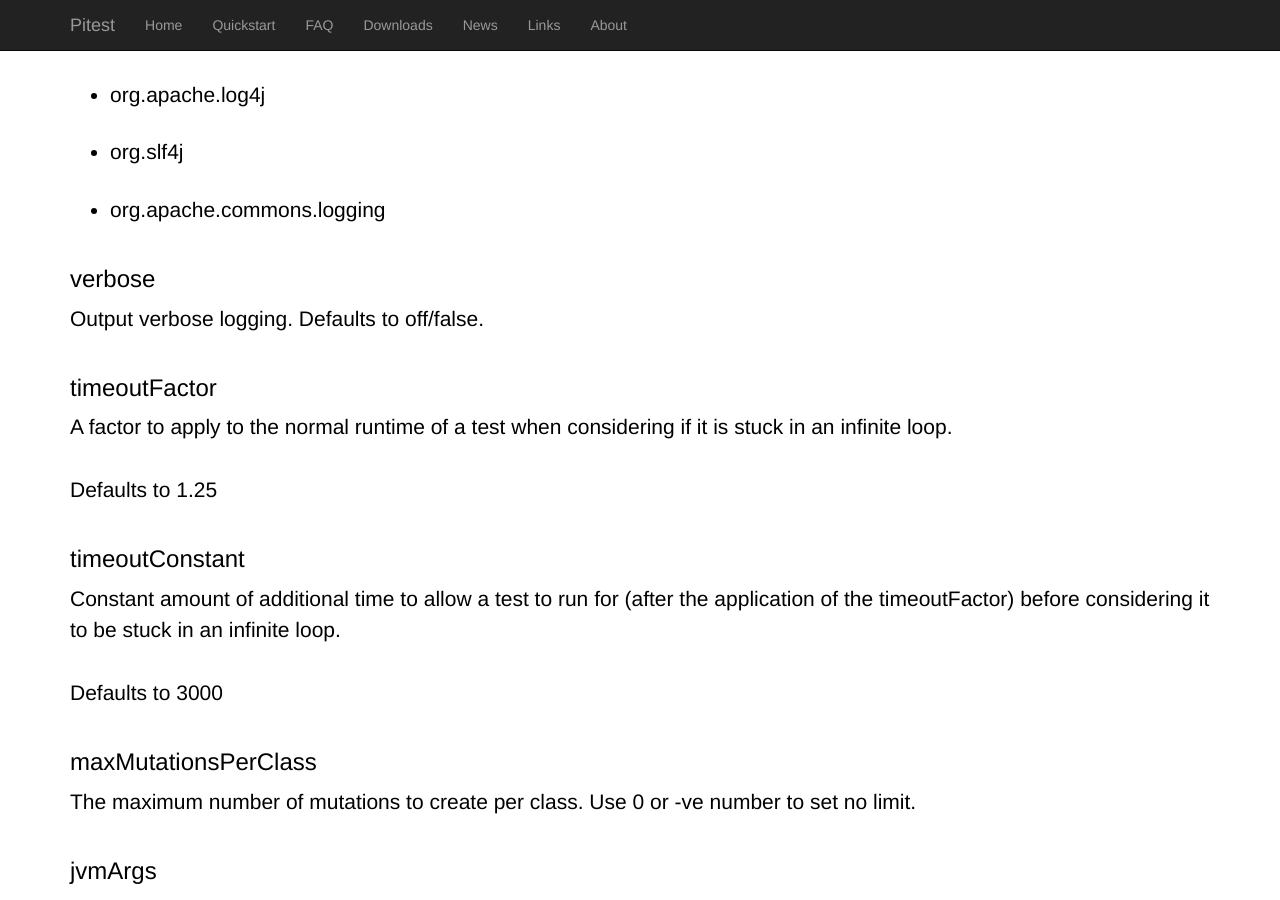
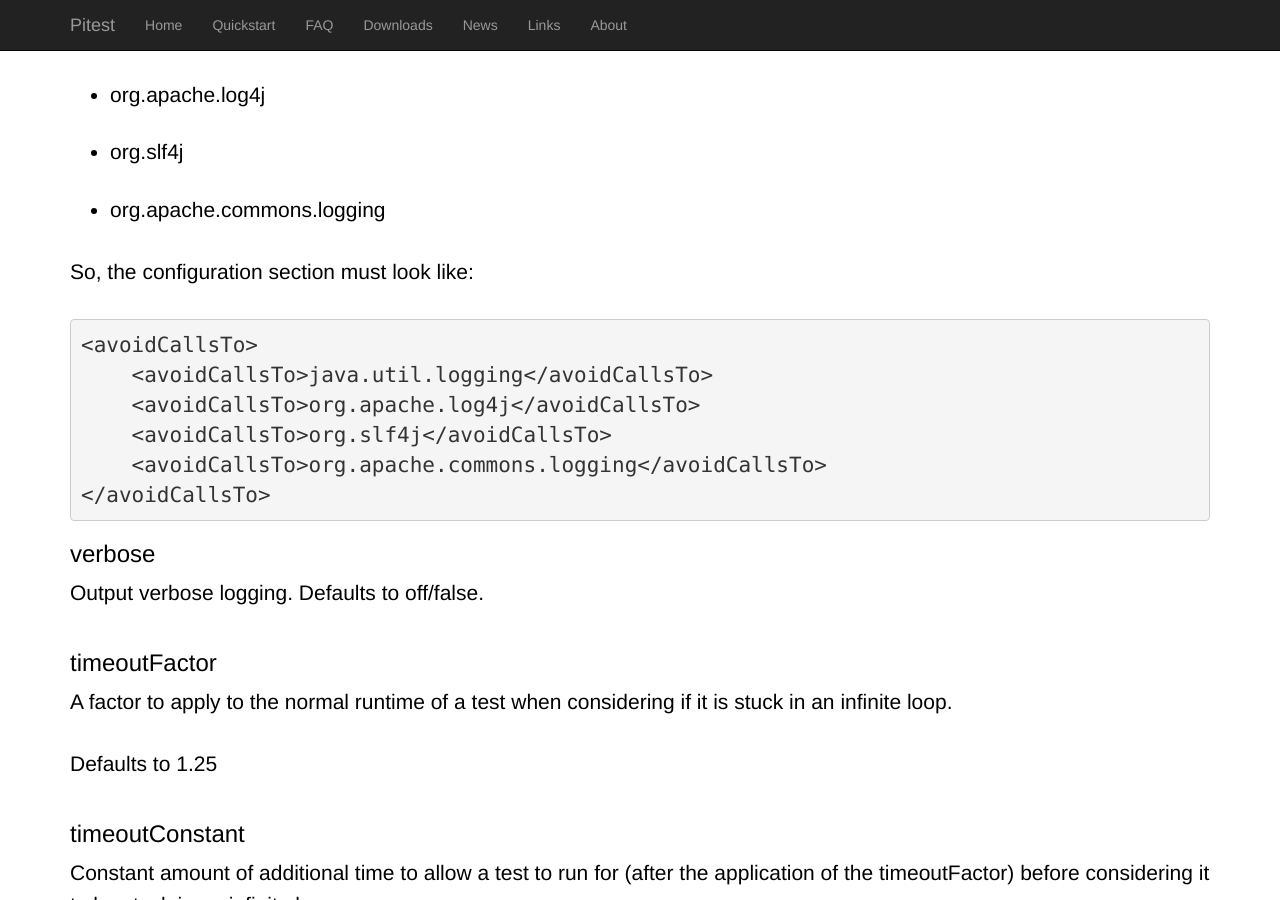
Before and after one commit to hcoles/pitest-site, a Jekyll site: the page built from quickstart/maven.markdown, in a window 1280 px wide and 900 px high, scrolled down 4517 px. Built offline with Jekyll 4.4.1, drawn with Linux system fonts in a browser that asks for light colours; Markdown is read by kramdown in place of the engine named in the settings; comment, search, counter and statistics services are not loaded.

Commit message:
add example

```diff
--- a/quickstart/maven.markdown
+++ b/quickstart/maven.markdown
@@ -180,6 +180,18 @@ packages as follows
 * org.slf4j
 * org.apache.commons.logging
 
+So, the configuration section must look like:
+
+<pre class="prettyprint lang-xml">
+&lt;avoidCallsTo&gt;
+    &lt;avoidCallsTo&gt;java.util.logging&lt;/avoidCallsTo&gt;
+    &lt;avoidCallsTo&gt;org.apache.log4j&lt;/avoidCallsTo&gt;
+    &lt;avoidCallsTo&gt;org.slf4j&lt;/avoidCallsTo&gt;
+    &lt;avoidCallsTo&gt;org.apache.commons.logging&lt;/avoidCallsTo&gt;
+&lt;/avoidCallsTo&gt;
+</pre>
+
+
 ### verbose
 
 Output verbose logging. Defaults to off/false.
```
